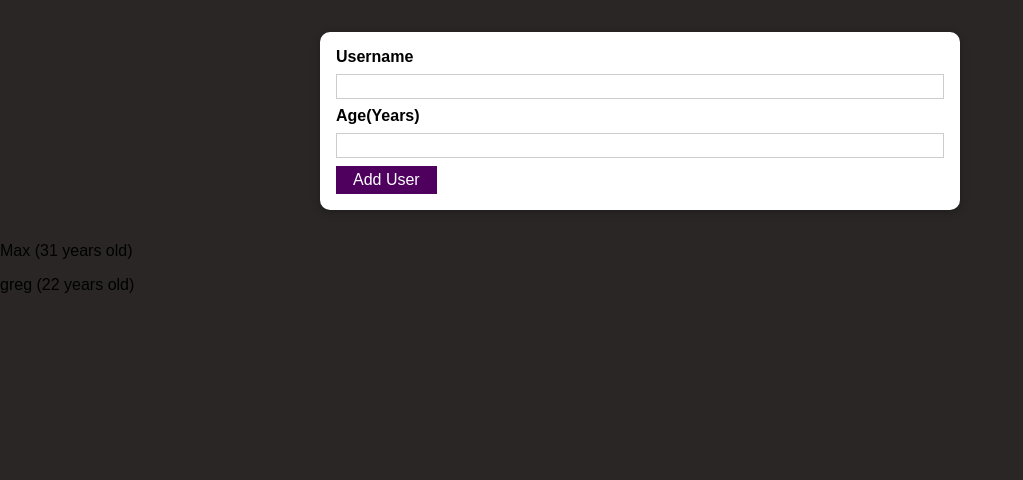
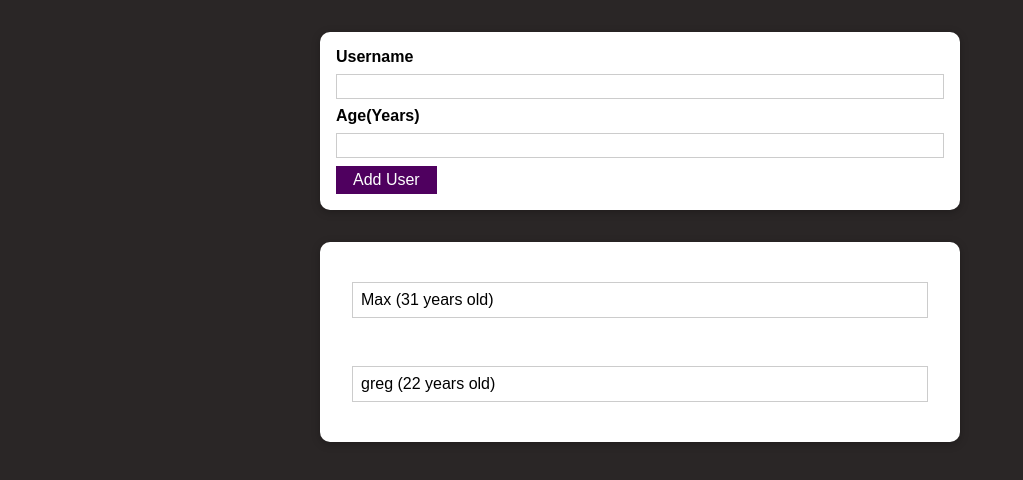
Before and after one commit to kqiu10/react-style, a React (Create React App) app: page / in a window 1280 px wide. Shown: the top 480 px of the page, without its empty margins (0-1023 px from the left). Built offline with nearby package versions, Linux system fonts and the light colour scheme.

Commit message:
added css

```diff
--- a/src/components/Users/AddUser.js
+++ b/src/components/Users/AddUser.js
@@ -1,39 +1,56 @@
-import { useState } from 'react';
-import Button from '../UI/Button'
-import Card from '../UI/Card'
-import classes from './AddUser.module.css'
+import { useState } from "react";
+import Button from "../UI/Button";
+import Card from "../UI/Card";
+import classes from "./AddUser.module.css";
 const AddUser = (props) => {
-  const [name, setName] = useState('');
-  const [year, setYear] = useState('');
-
+  const [name, setName] = useState("");
+  const [year, setYear] = useState("");
 
   //change name funciton
   const changeNameHandler = (e) => {
-    setName(e.target.value)
-  }
+    setName(e.target.value);
+  };
 
-   //change age funciton
-   const changeAgeHandler = (e) => {
-    setYear(e.target.value)
-  }
+  //change age funciton
+  const changeAgeHandler = (e) => {
+    setYear(e.target.value);
+  };
 
   //addUser function
   const addUserHandler = (event) => {
     event.preventDefault();
-    const newUser = [name, year]
-    props.addUser(newUser)
-  }
+    if (name.trim().length === 0 || year.trim().length === 0) {
+      return;
+    }
+    if (+year < 1) {
+      return;
+    }
+    const newUser = [name, year];
+    props.addUser(newUser);
+    setName('');
+    setYear('');
+  };
   return (
     <Card className={classes.input}>
-    <form onSubmit={addUserHandler}>
-      <label htmlFor='username'>Username</label>
-      <input type='text' id='username'onChange={changeNameHandler}></input>
-      <label htmlFor='age'>Age(Years)</label>
-      <input id='age' type='number'onChange={changeAgeHandler}></input>
-      <Button type='submit'>Add User</Button>
+      <form onSubmit={addUserHandler}>
+        <label htmlFor="username">Username</label>
+        <input
+          type="text"
+          id="username"
+          value={name}
+          onChange={changeNameHandler}
+        ></input>
+        <label htmlFor="age">Age(Years)</label>
+        <input
+          id="age"
+          type="number"
+          value={year}
+          onChange={changeAgeHandler}
+        ></input>
+        <Button type="submit">Add User</Button>
       </form>
-      </Card>
-  )
-}
+    </Card>
+  );
+};
 
-export default AddUser
+export default AddUser;
--- a/src/components/Users/User.js
+++ b/src/components/Users/User.js
@@ -2,9 +2,9 @@ import React from 'react'
 
 const User = (props) => {
   return (
-    <div>
-      <p>{props.name} ({props.age} years old)</p>
-    </div>
+    <ul >
+      <li >{props.name} ({props.age} years old)</li>
+    </ul>
   )
 }
 
--- /dev/null
+++ b/src/components/Users/UserList.module.css
@@ -0,0 +1,16 @@
+.users {
+  margin: 2rem auto;
+  width: 90%;
+  max-width: 40rem;
+}
+
+.users ul {
+  list-style: none;
+  padding: 1rem;
+}
+
+.users li {
+  border: 1px solid #ccc;
+  margin: 0.5rem 0;
+  padding: 0.5rem;
+}
--- a/src/components/Users/UsersList.js
+++ b/src/components/Users/UsersList.js
@@ -1,10 +1,14 @@
 import React from 'react'
 import User from './User'
+import classes from './UserList.module.css'
+import Card from '../UI/Card'
 const UsersList = ({users}) => {
   return (
-    <div>
-      {users.map((user) => <User name={user.name} age={user.age}/>)}
-    </div>
+    <Card className={classes.users}>
+    <ul>
+        {users.map((user) => <User key={user.name} name={user.name} age={user.age}/>)}
+    </ul>
+    </Card>
   )
 }
 
```
